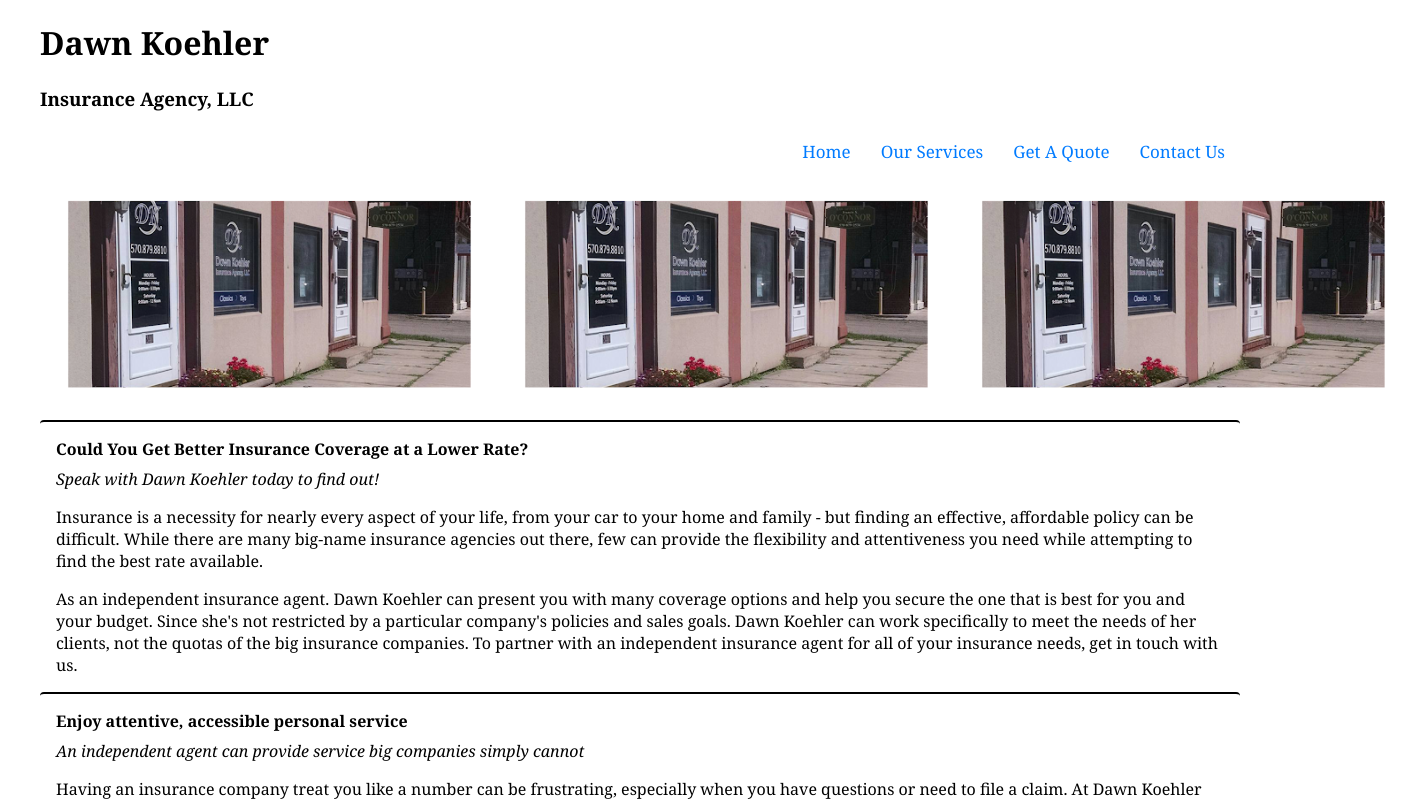
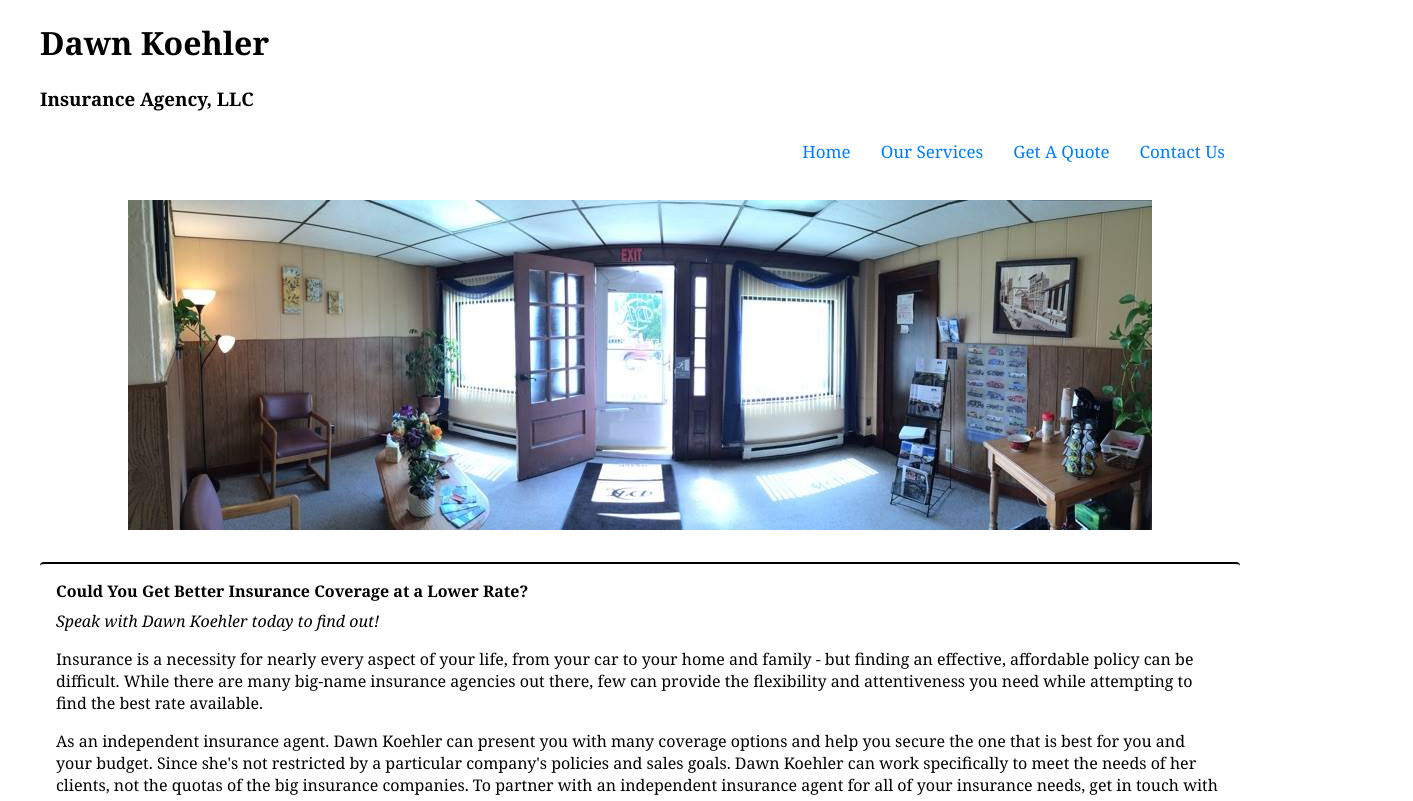
Before and after one commit to jamesjdougherty/dk-app, an Angular app in the folder dk-app/: page / in a window 1280 px wide. Shown: the top 801 px of the page, 1413 px wide, since content can reach past the window. Built offline with nearby package versions, Linux system fonts and the light colour scheme.

Commit message:
New Office picture

```diff
--- a/dk-app/src/app/app.component.html
+++ b/dk-app/src/app/app.component.html
@@ -15,13 +15,7 @@
 
   <table style="width: 100%;">
     <th style="text-align: center; padding: 25px;">
-      <img src="../assets/office-front.PNG" alt="DK Office Entrance" />
-    </th>
-    <th style="text-align: center; padding: 25px;">
-      <img src="../assets/office-front.PNG" alt="DK Office Entrance" />
-    </th>
-    <th style="text-align: center; padding: 25px;">
-      <img src="../assets/office-front.PNG" alt="DK Office Entrance" />
+      <img src="../assets/DK Office Entrance.jpg" alt="DK Office Entrance" />
     </th>
   </table>
 
```
Also changed, not shown: dk-app/src/assets/DK Office Entrance.jpg (added).
